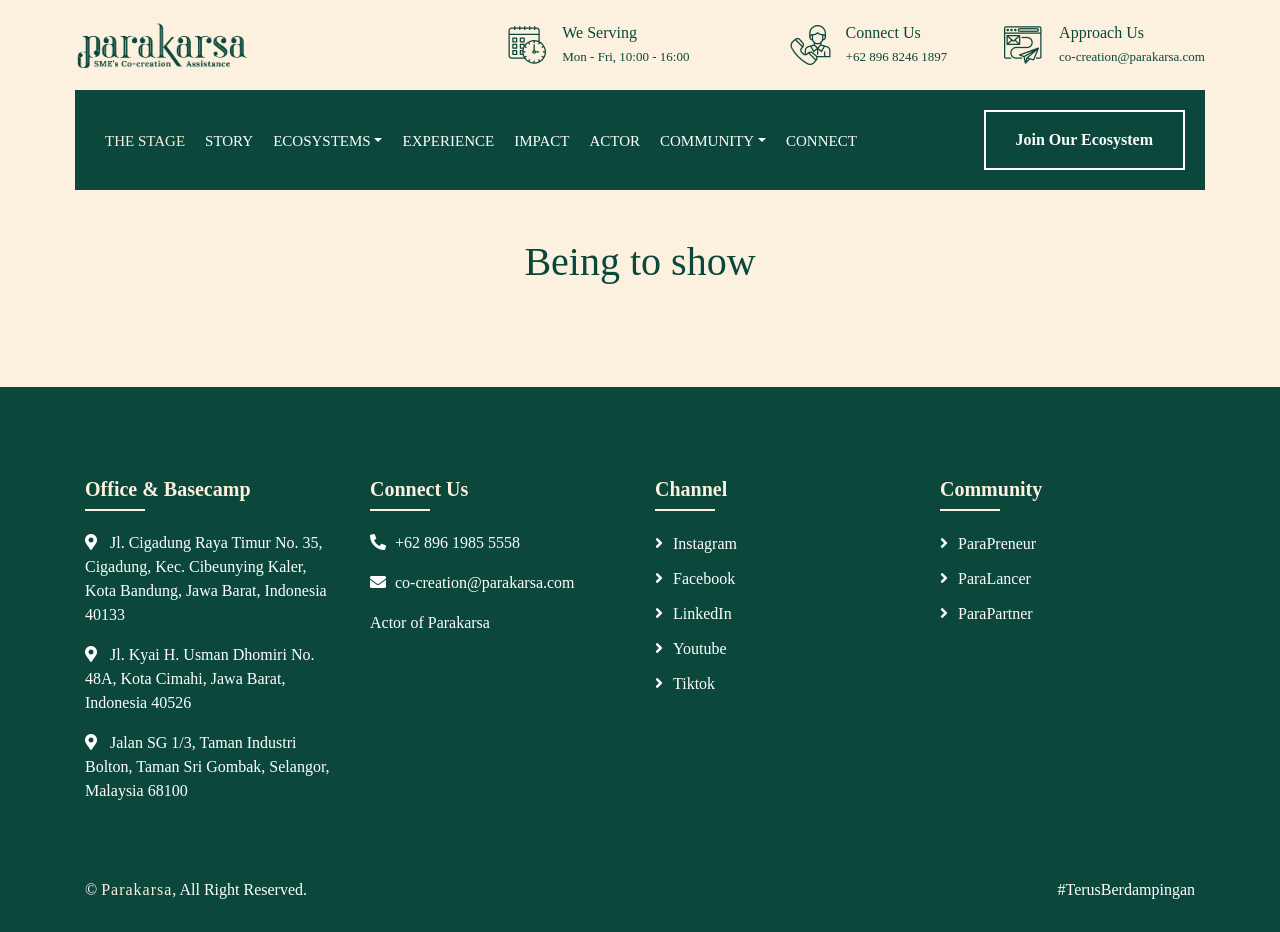
After one commit to dmpriatna/Jarvis, a PHP site: page /views/PROFILE/blank.html in a window 1280 px wide. The commit adds this page. Run offline with PHP 8.4, Linux system fonts and the light colour scheme; some libraries are stand-ins or nearby versions.

Commit message:
improve content

```diff
--- /dev/null
+++ b/views/PROFILE/blank.html
@@ -0,0 +1,227 @@
+<!DOCTYPE html>
+<html lang="en">
+
+<head>
+    <meta charset="utf-8">
+    <title>Parakarsa - Preview</title>
+    <meta content="width=device-width, initial-scale=1.0" name="viewport">
+    <meta content="Construction Company Website Template" name="keywords">
+    <meta content="Construction Company Website Template" name="description">
+
+    <!-- Favicon -->
+    <link href="views/PROFILE/img/favicon.png" rel="icon">
+
+    <!-- Google Font -->
+    <link href="https://fonts.googleapis.com/css2?family=Poppins:wght@100;200;300;400;500;600;700;800;900&display=swap"
+        rel="stylesheet">
+
+    <!-- CSS Libraries -->
+    <link href="https://stackpath.bootstrapcdn.com/bootstrap/4.4.1/css/bootstrap.min.css" rel="stylesheet">
+    <link href="https://cdnjs.cloudflare.com/ajax/libs/font-awesome/5.10.0/css/all.min.css" rel="stylesheet">
+    <link href="views/PROFILE/lib/flaticon/font/flaticon.css" rel="stylesheet">
+    <link href="views/PROFILE/lib/animate/animate.min.css" rel="stylesheet">
+    <link href="views/PROFILE/lib/owlcarousel/assets/owl.carousel.min.css" rel="stylesheet">
+    <link href="views/PROFILE/lib/lightbox/css/lightbox.min.css" rel="stylesheet">
+    <link href="views/PROFILE/lib/slick/slick.css" rel="stylesheet">
+    <link href="views/PROFILE/lib/slick/slick-theme.css" rel="stylesheet">
+
+    <!-- Template Stylesheet -->
+    <link href="views/PROFILE/css/style.css" rel="stylesheet">
+</head>
+
+<body>
+    <div class="wrapper bc-2">
+        <!-- Top Bar Start -->
+        <div class="top-bar">
+            <div class="container-fluid">
+                <div class="row align-items-center">
+                    <div class="col-lg-4 col-md-12">
+                        <div class="logo">
+                            <a href="/">
+                                <!-- <h1>Builderz</h1> -->
+                                <img src="views/PROFILE/img/logo.png" alt="Logo">
+                            </a>
+                        </div>
+                    </div>
+                    <div class="col-lg-8 col-md-7 d-none d-lg-block">
+                        <div class="row">
+                            <div class="col-4">
+                                <div class="top-bar-item">
+                                    <div class="top-bar-icon">
+                                        <i class="flaticon-calendar"></i>
+                                    </div>
+                                    <div class="top-bar-text">
+                                        <h3>We Serving</h3>
+                                        <p>Mon - Fri, 10:00 - 16:00</p>
+                                    </div>
+                                </div>
+                            </div>
+                            <div class="col-4">
+                                <div class="top-bar-item">
+                                    <div class="top-bar-icon">
+                                        <i class="flaticon-call"></i>
+                                    </div>
+                                    <div class="top-bar-text">
+                                        <h3>Connect Us</h3>
+                                        <p>+62 896 8246 1897</p>
+                                    </div>
+                                </div>
+                            </div>
+                            <div class="col-4">
+                                <div class="top-bar-item">
+                                    <div class="top-bar-icon">
+                                        <i class="flaticon-send-mail"></i>
+                                    </div>
+                                    <div class="top-bar-text">
+                                        <h3>Approach Us</h3>
+                                        <p>co-creation@parakarsa.com</p>
+                                    </div>
+                                </div>
+                            </div>
+                        </div>
+                    </div>
+                </div>
+            </div>
+        </div>
+        <!-- Top Bar End -->
+
+        <!-- Nav Bar Start -->
+        <div class="nav-bar">
+            <div class="container-fluid">
+                <nav class="navbar navbar-expand-lg bg-dark navbar-dark">
+                    <a href="#" class="navbar-brand">MENU</a>
+                    <button type="button" class="navbar-toggler" data-toggle="collapse" data-target="#navbarCollapse">
+                        <span class="navbar-toggler-icon"></span>
+                    </button>
+
+                    <div class="collapse navbar-collapse justify-content-between" id="navbarCollapse">
+                        <div class="navbar-nav mr-auto">
+                            <a href="/blank" class="nav-item nav-link active">The Stage</a>
+                            <a href="/blank" class="nav-item nav-link">Story</a>
+                            <div class="nav-item dropdown">
+                                <a href="#" class="nav-link dropdown-toggle" data-toggle="dropdown">Ecosystems</a>
+                                <div class="dropdown-menu">
+                                    <a href="/blank" class="dropdown-item">ParaPrograms</a>
+                                    <a href="/blank" class="dropdown-item">ParaProjects</a>
+                                    <a href="/blank" class="dropdown-item">ParaProducts</a>
+                                </div>
+                            </div>
+                            <a href="/blank" class="nav-item nav-link">Experience</a>
+                            <a href="/blank" class="nav-item nav-link">Impact</a>
+                            <a href="/blank" class="nav-item nav-link">Actor</a>
+                            <div class="nav-item dropdown">
+                                <a href="#" class="nav-link dropdown-toggle" data-toggle="dropdown">Community</a>
+                                <div class="dropdown-menu">
+                                    <a href="/blank" class="dropdown-item">ParaLancer</a>
+                                    <a href="/blank" class="dropdown-item">ParaPreneur</a>
+                                    <a href="/blank" class="dropdown-item">ParaParner</a>
+                                </div>
+                            </div>
+                            <a href="/#connect" class="nav-item nav-link">Connect</a>
+                        </div>
+                        <div class="ml-auto">
+                            <a class="btn" href="/blank">Join Our Ecosystem</a>
+                        </div>
+                    </div>
+                </nav>
+            </div>
+        </div>
+        <!-- Nav Bar End -->
+
+        <div class="container py-5">
+            <div style="text-align: center">
+                <h1>Being to show</h1>
+            </div>
+        </div>
+    <!-- Footer Start -->
+    <div class="footer wow fadeIn" data-wow-delay="0.3s">
+        <div class="container">
+            <div class="row">
+                <div class="col-md-6 col-lg-3">
+                    <div class="footer-contact">
+                        <h2>Office & Basecamp</h2>
+                        <p><i class="fa fa-map-marker-alt"></i>Jl. Cigadung Raya Timur No. 35, Cigadung, Kec.
+                            Cibeunying Kaler, Kota Bandung, Jawa Barat, Indonesia 40133</p>
+                        <p><i class="fa fa-map-marker-alt"></i>Jl. Kyai H. Usman Dhomiri No. 48A, Kota Cimahi, Jawa
+                            Barat, Indonesia 40526</p>
+                        <p><i class="fa fa-map-marker-alt"></i>Jalan SG 1/3, Taman Industri Bolton, Taman Sri
+                            Gombak, Selangor, Malaysia 68100</p>
+                        <!-- <div class="footer-social">
+                                <a href=""><i class="fab fa-twitter"></i></a>
+                                <a href=""><i class="fab fa-facebook-f"></i></a>
+                                <a href=""><i class="fab fa-youtube"></i></a>
+                                <a href=""><i class="fab fa-instagram"></i></a>
+                                <a href=""><i class="fab fa-linkedin-in"></i></a>
+                            </div> -->
+                    </div>
+                </div>
+                <div class="col-md-6 col-lg-3">
+                    <div class="footer-contact">
+                        <h2>Connect Us</h2>
+                        <p><i class="fa fa-phone-alt"></i>+62 896 1985 5558</p>
+                        <p><i class="fa fa-envelope"></i>co-creation@parakarsa.com</p>
+                        <p>Actor of Parakarsa</p>
+                    </div>
+                </div>
+                <div class="col-md-6 col-lg-3">
+                    <div class="footer-link">
+                        <h2>Channel</h2>
+                        <a href="https://www.instagram.com/parakarsa_/">Instagram</a>
+                        <a href="https://www.facebook.com/Parakarsa-111285798230661">Facebook</a>
+                        <a href="https://www.linkedin.com/company/parakarsa/">LinkedIn</a>
+                        <a href="">Youtube</a>
+                        <a href="https://www.tiktok.com/@parakarsa">Tiktok</a>
+                    </div>
+                </div>
+                <div class="col-md-6 col-lg-3">
+                    <div class="footer-link">
+                        <h2>Community</h2>
+                        <a href="">ParaPreneur</a>
+                        <a href="">ParaLancer</a>
+                        <a href="">ParaPartner</a>
+                    </div>
+                </div>
+            </div>
+        </div>
+        <!-- <div class="container footer-menu">
+                <div class="f-menu">
+                    <a href="">Terms of use</a>
+                    <a href="">Privacy policy</a>
+                    <a href="">Cookies</a>
+                    <a href="">Help</a>
+                    <a href="">FQAs</a>
+                </div>
+            </div> -->
+        <div class="container copyright">
+            <div class="row">
+                <div class="col-md-6">
+                    <p>&copy; <a href="#">Parakarsa</a>, All Right Reserved.</p>
+                </div>
+                <div class="col-md-6">
+                    <p>#TerusBerdampingan</p>
+                </div>
+            </div>
+        </div>
+    </div>
+    <!-- Footer End -->
+
+    <a href="#" class="back-to-top"><i class="fa fa-chevron-up"></i></a>
+    </div>
+
+    <!-- JavaScript Libraries -->
+    <script src="https://code.jquery.com/jquery-3.4.1.min.js"></script>
+    <script src="https://stackpath.bootstrapcdn.com/bootstrap/4.4.1/js/bootstrap.bundle.min.js"></script>
+    <script src="views/PROFILE/lib/easing/easing.min.js"></script>
+    <script src="views/PROFILE/lib/wow/wow.min.js"></script>
+    <script src="views/PROFILE/lib/owlcarousel/owl.carousel.min.js"></script>
+    <script src="views/PROFILE/lib/isotope/isotope.pkgd.min.js"></script>
+    <script src="views/PROFILE/lib/lightbox/js/lightbox.min.js"></script>
+    <script src="views/PROFILE/lib/waypoints/waypoints.min.js"></script>
+    <script src="views/PROFILE/lib/counterup/counterup.min.js"></script>
+    <script src="views/PROFILE/lib/slick/slick.min.js"></script>
+
+    <!-- Template Javascript -->
+    <script src="views/PROFILE/js/main.js"></script>
+</body>
+
+</html>
--- a/views/PROFILE/css/style.css
+++ b/views/PROFILE/css/style.css
@@ -12,7 +12,7 @@
 /*******************************/
 body {
     color: #666666;
-    background: #dddddd;
+    background: var(--color-theme-2);
     font-family: Lora;
     font-weight: 400;
 }
@@ -506,7 +506,7 @@ a:focus {
 /*******************************/
 .feature {
     position: relative;
-    margin-bottom: 45px;
+    /* margin-bottom: 45px; */
 }
 
 .feature .col-md-12 {
@@ -515,12 +515,12 @@ a:focus {
 
 .feature .col-md-12:nth-child(2n) {
     color: var(--color-theme-1);
-    background: var(--color-theme-2);
+    background: var(--color-theme-3);
 }
 
 .feature .feature-item {
     min-height: 250px;
-    padding: 30px;
+    padding: 30px 15px;
     display: flex;
     align-items: center;
     justify-content: flex-start;
@@ -970,7 +970,7 @@ a:focus {
 .team .team-text h2 {
     font-size: 20px;
     font-weight: 600;
-    color: var(--color-theme-2);
+    color: var(--color-theme-3);
     transition: .5s;
 }
 
@@ -980,7 +980,7 @@ a:focus {
 }
 
 .team .team-item:hover .team-text {
-    background: var(--color-theme-2);
+    background: var(--color-theme-3);
 }
 
 .team .team-item:hover .team-text h2 {
@@ -1951,7 +1951,7 @@ a:focus {
 }
 
 .contact .col-md-6:first-child {
-    background: var(--color-theme-2);
+    background: var(--color-theme-3);
 }
 
 .contact .col-md-6:last-child {
@@ -2069,7 +2069,7 @@ a:focus {
 
 .invert:hover {
     color: var(--color-theme-2);
-    background: var(--color-theme-1);
+    background: var(--color-theme-3);
 }
 
 .contact .help-block ul {
@@ -2429,3 +2429,7 @@ select.form-control {
 .bc-2 {
     background-color: var(--color-theme-2);
 }
+
+.bc-3 {
+    background-color: var(--color-theme-3);
+}
```
Also changed, not shown: index.php (+8 -3 lines), views/PROFILE/index.html (+43 -52 lines), views/PROFILE/img/testimonial-0.jpg, views/PROFILE/img/testimonial.jpg.
